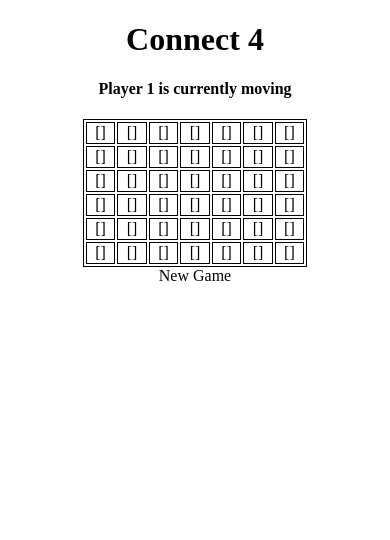
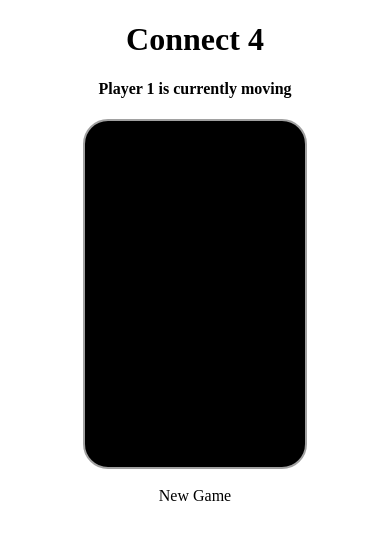
Before and after one commit to joshh45/React-Connect-4, a React app: page / in a window 390 px wide. Shown: the top 540 px of the page. Built offline with nearby package versions, Linux system fonts and the light colour scheme; the HTML template or start-up script is replaced by a standard one.

Commit message:
mobile friendly with foundation

```diff
--- a/src/components/App.js
+++ b/src/components/App.js
@@ -34,17 +34,20 @@ class App extends Component {
     render(){
 
       return (
+        <div className="row">
+        <div className="small-6 small-centered columns, large-6">
         <div className="Gameboard">
           <h1> Connect 4 </h1>
-          <h4> {this.gameOver()} </h4>
+          <h4 className="small-11 small-centered columns"> {this.gameOver()} </h4>
             <Game
              game={this.props.game}
              boardState={this.state.boardState}
              updateBoard={this.updateBoard.bind(this)}
             />
-
+              <br/>
               <div className="button" onClick={this.reset.bind(this)}>New Game</div>
-
+        </div>
+        </div>
         </div>
       );
     }
--- a/src/main.scss
+++ b/src/main.scss
@@ -1,17 +1,24 @@
-table, td {
+// fix rows
+table, td, tr {
    border: .5px solid black;
    text-align: center;
+   border-radius: 50%;
 }
 
-
+// center board
 table {
   width: 60%;
   text-align: center;
   margin-left: auto;
   margin-right: auto;
+  padding:100px 11px;
+  margin:0 auto;
+  border:2px solid #a1a1a1;
+  border-radius: 25px;
+  background-color: black;
 }
 
+// center button
 .Gameboard {
   text-align: center;
-
 }
```
